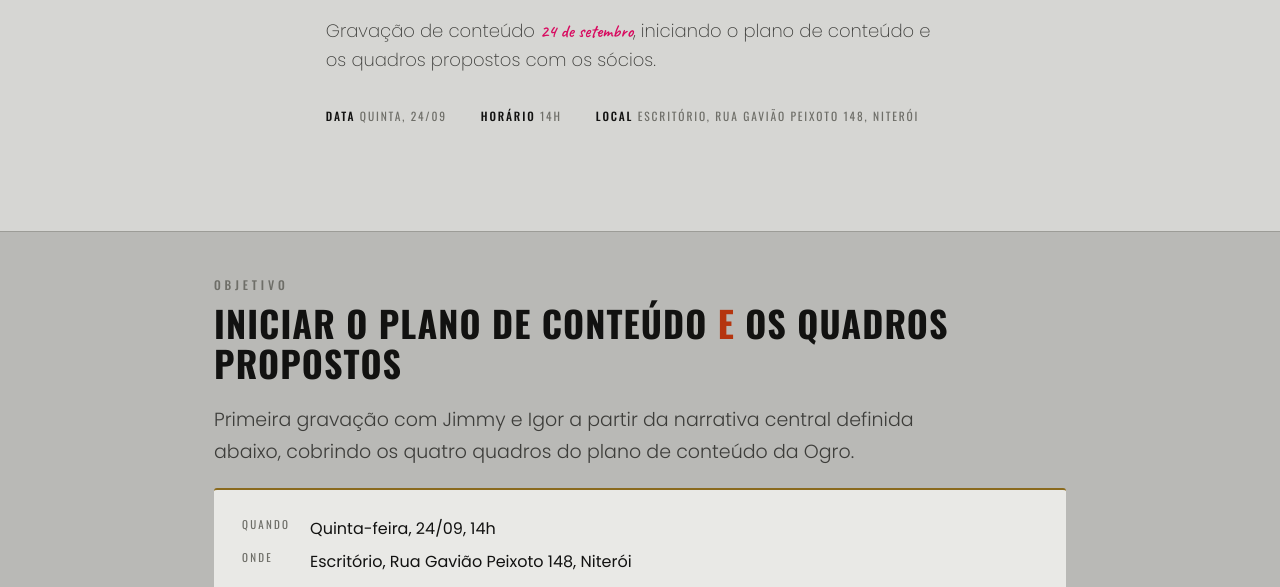
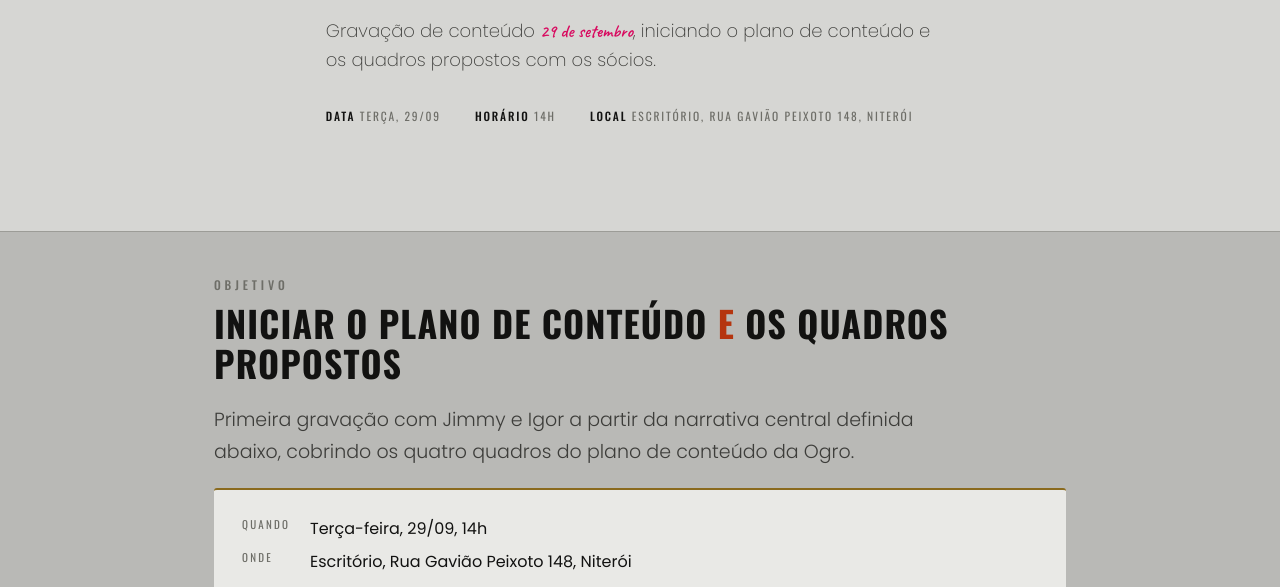
Before and after one commit to dev-seven7/ogro-roteiro-jimmy-igor, a plain HTML site: page index.html in a window 1280 px wide. Shown: the part 280-867 px from the top of the page. Drawn offline with nearby package versions, Linux system fonts and the light colour scheme.

Commit message:
Atualiza data da gravação pra 29/09

```diff
--- a/index.html
+++ b/index.html
@@ -3,7 +3,7 @@
 <head>
 <meta charset="UTF-8">
 <meta name="viewport" content="width=device-width, initial-scale=1.0, viewport-fit=cover">
-<title>Roteiro · Gravação Jimmy &amp; Igor · 24/09</title>
+<title>Roteiro · Gravação Jimmy &amp; Igor · 29/09</title>
 <link rel="preconnect" href="https://fonts.googleapis.com">
 <link rel="preconnect" href="https://fonts.gstatic.com" crossorigin>
 <link rel="stylesheet" href="https://fonts.googleapis.com/css2?family=Caveat:wght@500;600&family=Oswald:wght@300;400;500;600;700&family=Poppins:ital,wght@0,200;0,300;0,400;0,500;0,600;1,300;1,400&display=swap">
@@ -146,9 +146,9 @@ footer p{font-family:"Oswald",sans-serif;font-size:11px;letter-spacing:.2em;text
   <div class="wrap">
     <div class="eyebrow">Ogro Steaks × Seven7</div>
     <h1 class="osw">Roteiro do dia<br>Jimmy &amp; Igor</h1>
-    <p class="lead">Gravação de conteúdo <span class="hand">24 de setembro</span>, iniciando o plano de conteúdo e os quadros propostos com os sócios.</p>
+    <p class="lead">Gravação de conteúdo <span class="hand">29 de setembro</span>, iniciando o plano de conteúdo e os quadros propostos com os sócios.</p>
     <div class="meta">
-      <span><b>Data</b> Quinta, 24/09</span>
+      <span><b>Data</b> Terça, 29/09</span>
       <span><b>Horário</b> 14h</span>
       <span><b>Local</b> Escritório, Rua Gavião Peixoto 148, Niterói</span>
     </div>
@@ -164,7 +164,7 @@ footer p{font-family:"Oswald",sans-serif;font-size:11px;letter-spacing:.2em;text
 
     <div class="logi">
       <dl>
-        <dt>Quando</dt><dd>Quinta-feira, 24/09, 14h</dd>
+        <dt>Quando</dt><dd>Terça-feira, 29/09, 14h</dd>
         <dt>Onde</dt><dd>Escritório, Rua Gavião Peixoto 148, Niterói</dd>
       </dl>
       <div class="note">O Igor combinou que, se tivesse outro local, avisaria. Por enquanto vai ser só no escritório, porque precisamos de variações de cenário (em pé, sentados, andando). Vamos pedir delivery pra compor cenário e takes, e lá dá pra fazer isso.</div>
```
